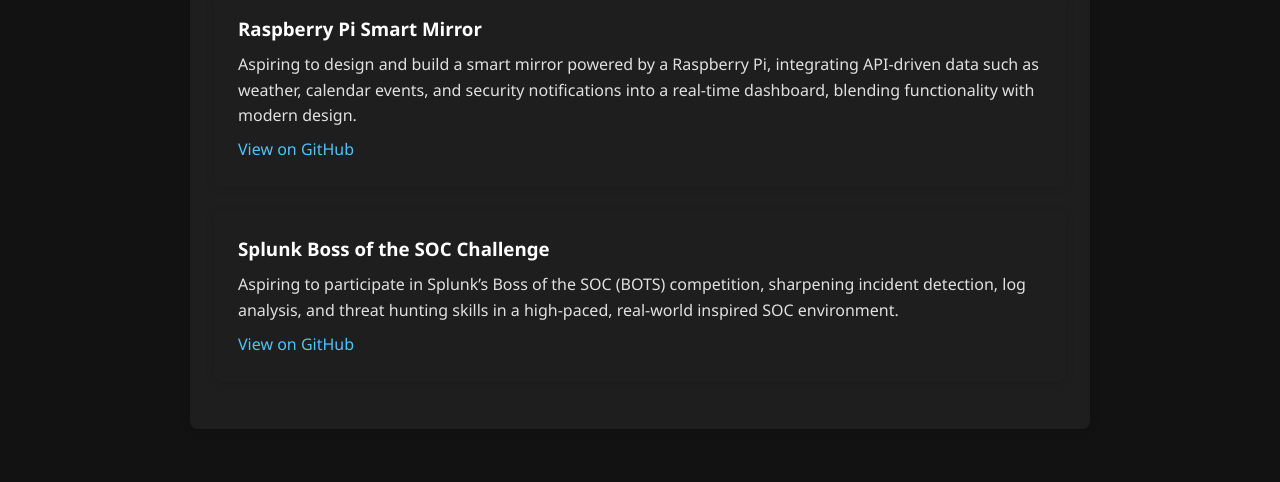
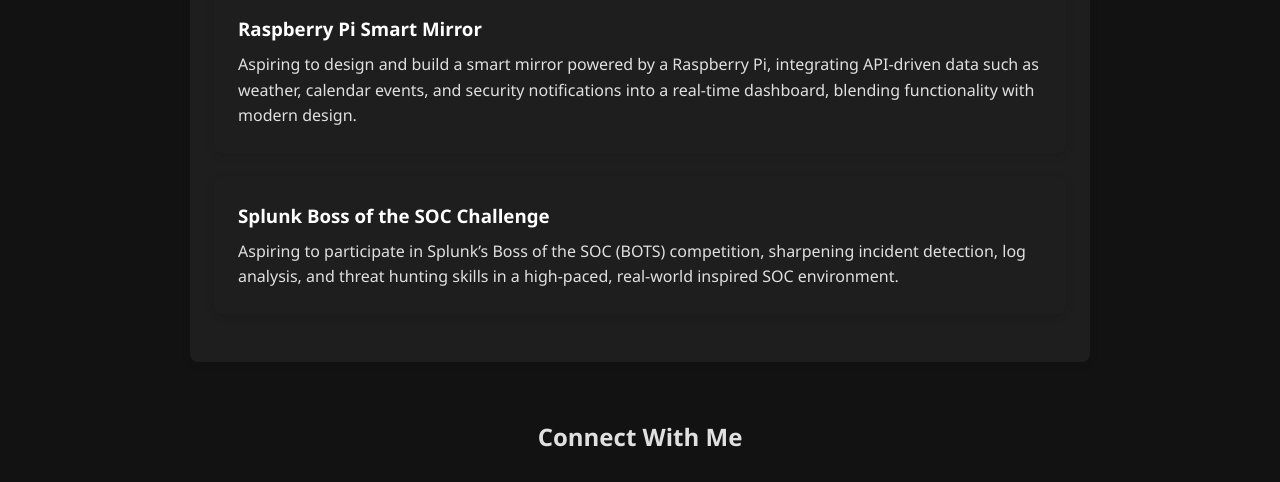
Before and after one commit to emlaker/portfolio, a plain HTML site: page index.html in a window 1280 px wide. Shown: the part 2388-2870 px from the top of the page. Drawn offline with Linux system fonts and the light colour scheme.

Commit message:
Accidnetlaly left lines of code that were obsolete

```diff
--- a/index.html
+++ b/index.html
@@ -114,13 +114,11 @@
                 <div class="project">
                     <h3>Raspberry Pi Smart Mirror</h3>
                     <p>Aspiring to design and build a smart mirror powered by a Raspberry Pi, integrating API-driven data such as weather, calendar events, and security notifications into a real-time dashboard, blending functionality with modern design.</p>
-                    <a href="#">View on GitHub</a>
                 </div>
 
                 <div class="project">
                     <h3>Splunk Boss of the SOC Challenge</h3>
                     <p>Aspiring to participate in Splunk’s Boss of the SOC (BOTS) competition, sharpening incident detection, log analysis, and threat hunting skills in a high-paced, real-world inspired SOC environment.</p>
-                    <a href="#">View on GitHub</a>
                 </div>
 
                 <!-- <div class="project">
```
